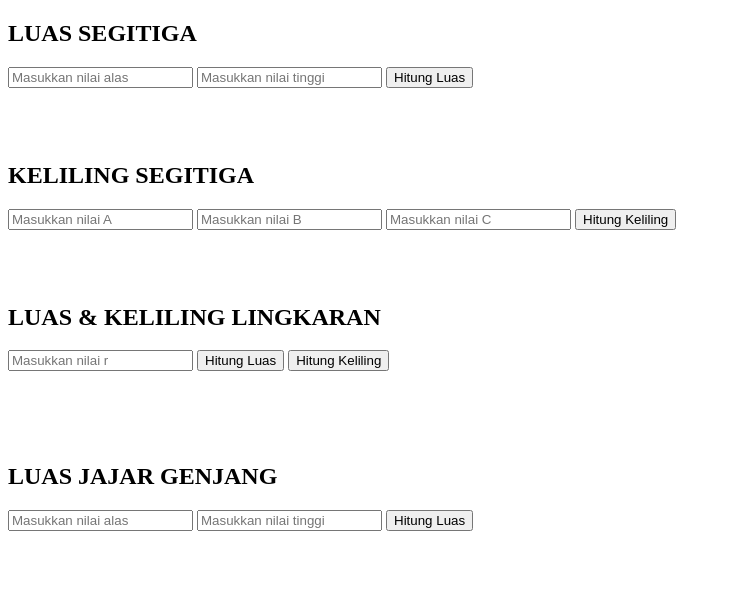
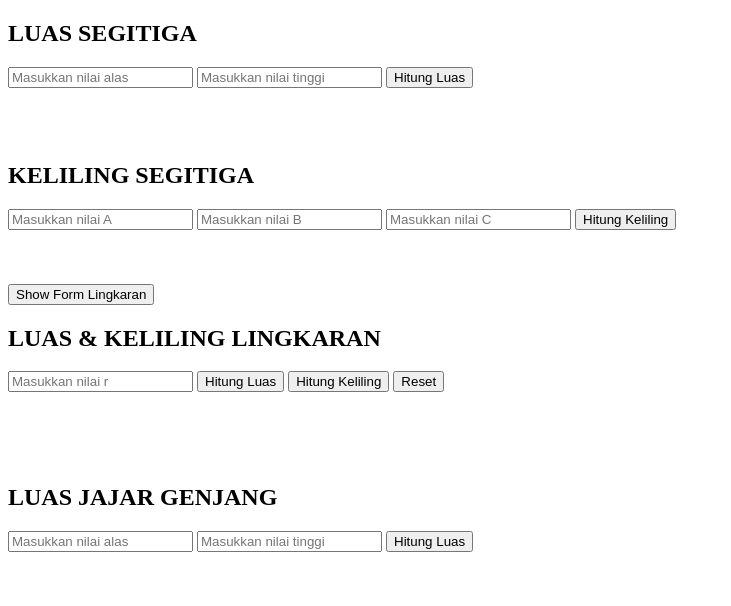
Before and after one commit to Nopriadi25/web-programming-blk, a PHP site: page /BelajarPHP/latihanfungsi/forminputfungsi.php in a window 1280 px wide. Shown: the top 606 px of the page, without its empty margins (0-731 px from the left). Run offline with PHP 8.4, Linux system fonts and the light colour scheme.

Commit message:
Penambahan tombol Reset dengan JS

```diff
--- a/BelajarPHP/latihanfungsi/forminputfungsi.php
+++ b/BelajarPHP/latihanfungsi/forminputfungsi.php
@@ -45,21 +45,38 @@
 
 
         <!-- FORM INPUT LUAS DAN KELILING LINGKARAN -->
+        <button onclick="showFormLingkaran()" style="">Show Form Lingkaran</button>
     <form name="formLingkaran" action="" method="POST">
         <h2>LUAS & KELILING LINGKARAN</h2>
             <input type="number" name="r" required min=0 placeholder="Masukkan nilai r">
             <input type="submit" name="hitungLuasLingkaranBtn" value="Hitung Luas">
             <input type="submit" name="hitungLuasLingkaranBtn" value="Hitung Keliling">
+            <button type="reset" onclick="resetNilai()">Reset</button>
             <br>
             <br>
             <?php
                 if(isset($_POST['hitungLuasLingkaranBtn'])) {
-                    echo "Luas Lingkaran dengan jari-jari ".$_POST['r']." adalah: ".luas_lingkaran($_POST['r']);
+                    echo "<div id='pesanLingkaran'>Luas Lingkaran dengan jari-jari ".$_POST['r']." adalah: ".luas_lingkaran($_POST['r']);
                 } echo "<br>";
                 if(isset($_POST['hitungLuasLingkaranBtn'])) {
                     echo "Keliling Lingkaran dengan jari-jari ".$_POST['r']." adalah: ".keliling_lingkaran($_POST['r']);
                 }
             ?>
+            <!-- Hide dan Show Tombol Fungsi dengan JS -->
+            <script>
+                function showFormLingkaran() {
+                    const display = document.getElementById('formLingkaran').style.display
+                    if(display == 'none') {
+                        display = 'block';
+                    }else {
+                        FormLingkaran.style.display = 'none'
+                    }
+                }
+
+                function resetNilai() {
+                    document.getElementById('pesanLingkaran').innerHTML = ''
+                }
+            </script>
     </form>
         <br><br>
 
@@ -95,5 +112,6 @@
             ?>
        </form>
             <br><br>
+
 </body>
 </html>
```
